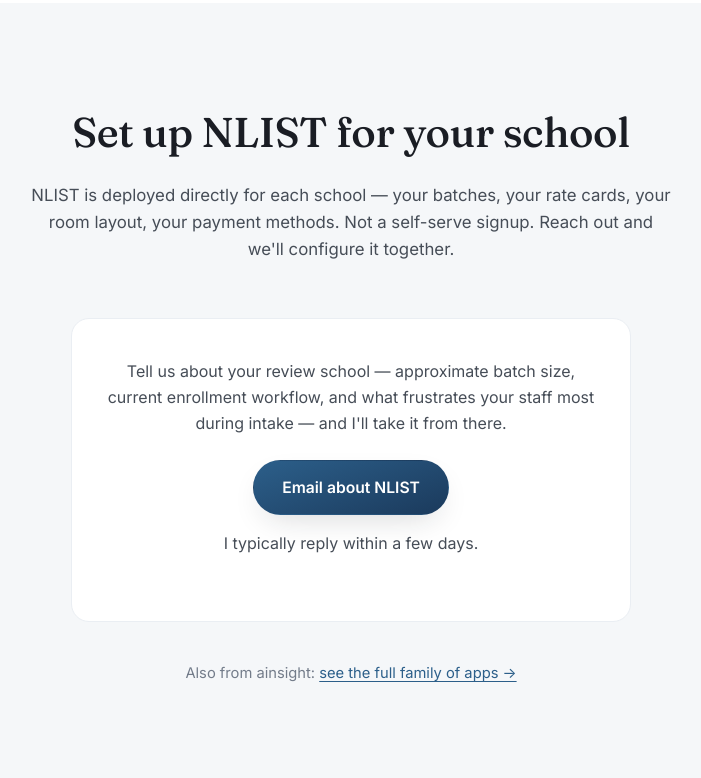
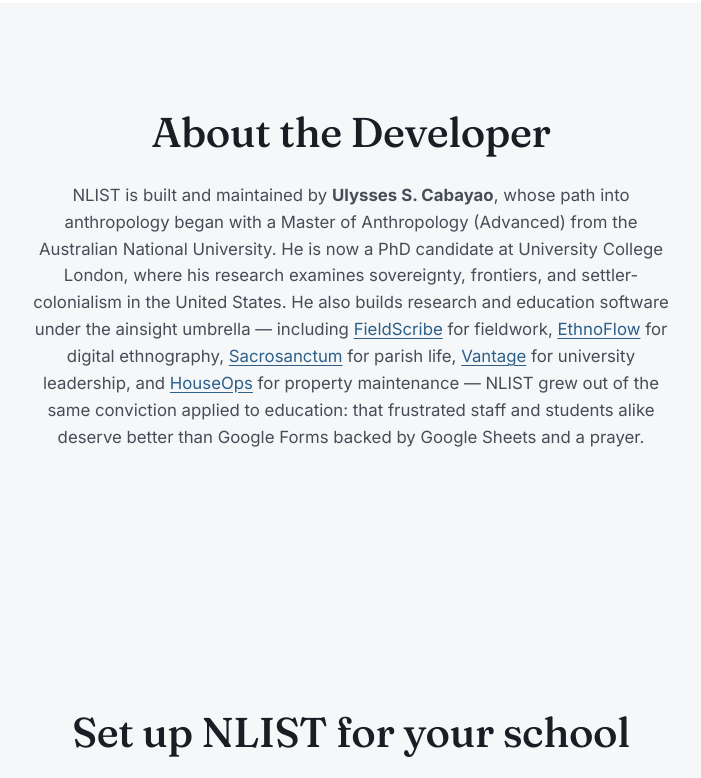
Before and after one commit to uscabayaosj/site-nlist, a plain HTML site: page index.html in a window 1280 px wide. Shown: the part 4425-5203 px from the top of the page, without its empty margins (289-990 px from the left). Drawn offline with Linux system fonts and the light colour scheme.

Commit message:
Add about section with full ecosystem references

```diff
--- a/index.html
+++ b/index.html
@@ -200,6 +200,28 @@
     </div>
   </section>
 
+  <!-- ABOUT -->
+  <section class="about" id="about">
+    <div class="wrap">
+      <h2 class="section-title">About the Developer</h2>
+      <p class="section-lede">
+        NLIST is built and maintained by <strong>Ulysses S. Cabayao</strong>,
+        whose path into anthropology began with a Master of Anthropology (Advanced)
+        from the Australian National University. He is now a PhD candidate at
+        University College London, where his research examines sovereignty, frontiers,
+        and settler-colonialism in the United States. He also builds research and
+        education software under the ainsight umbrella — including <a href="https://uscabayaosj.github.io/fieldscribe-site/" target="_blank" rel="noopener">FieldScribe</a>
+        for fieldwork, <a href="https://uscabayaosj.github.io/site-ethnoflow/" target="_blank" rel="noopener">EthnoFlow</a>
+        for digital ethnography, <a href="https://uscabayaosj.github.io/site-sacrosanctum/" target="_blank" rel="noopener">Sacrosanctum</a>
+        for parish life, <a href="https://uscabayaosj.github.io/site-vantage/" target="_blank" rel="noopener">Vantage</a> for
+        university leadership, and <a href="https://uscabayaosj.github.io/site-comty-upkeep/" target="_blank" rel="noopener">HouseOps</a>
+        for property maintenance — NLIST grew out of the same conviction applied to
+        education: that frustrated staff and students alike deserve better than Google
+        Forms backed by Google Sheets and a prayer.
+      </p>
+    </div>
+  </section>
+
   <!-- CONTACT -->
   <section class="contact" id="contact">
     <div class="wrap">
```
